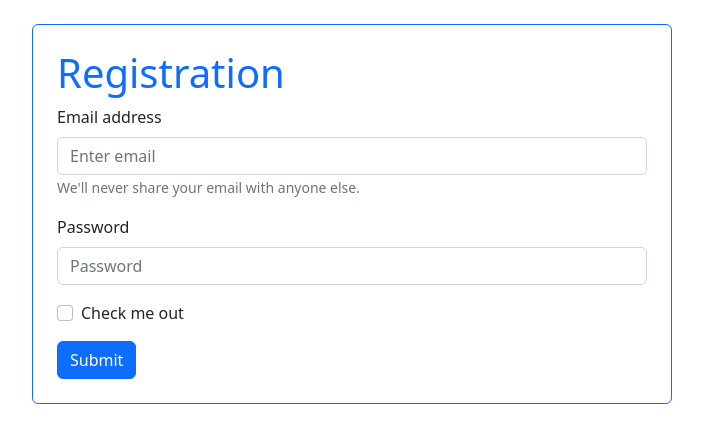
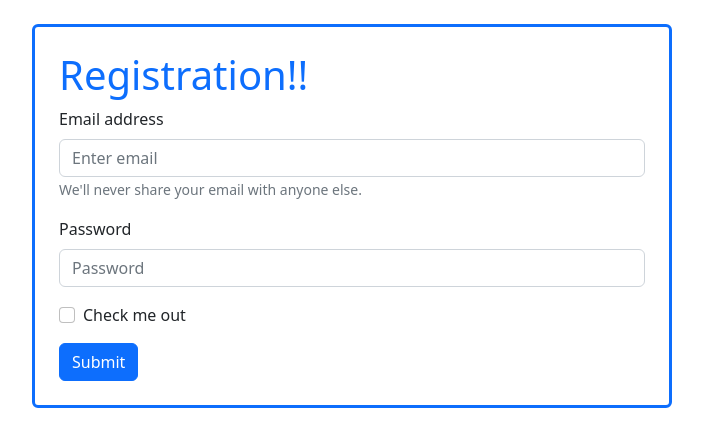
Before and after one commit to CsdSreekanta/email-password-auth, a React (Create React App) app: page / in a window 1280 px wide. Shown: the top 446 px of the page, without its empty margins (288-991 px from the left). Built offline with nearby package versions, Linux system fonts and the light colour scheme.

Commit message:
some changes added

```diff
--- a/src/App.js
+++ b/src/App.js
@@ -4,6 +4,7 @@ import app from "./firebase.init";
 import { getAuth } from "firebase/auth";
 import Button from 'react-bootstrap/Button';
 import Form from 'react-bootstrap/Form';
+
 
 const auth = getAuth(app);
 
@@ -23,8 +24,8 @@ function App() {
   };
   return (
     <div>
-       <div className="registration w-50 mx-auto mt-4 border border-primary p-4 rounded">
-        <h1 className="text-primary">Registration</h1>
+       <div className="registration w-50 mx-auto mt-4 p-4 border border-3 border-primary rounded">
+        <h1 className="text-primary">Registration!!</h1>
        <Form onSubmit={handleOnSubmit}>
       <Form.Group className="mb-3" controlId="formBasicEmail">
         <Form.Label>Email address</Form.Label>
@@ -41,7 +42,7 @@ function App() {
       <Form.Group className="mb-3" controlId="formBasicCheckbox">
         <Form.Check type="checkbox" label="Check me out" />
       </Form.Group>
-      <Button  variant="primary" type="submit">
+      <Button variant="primary" type="submit">
         Submit
       </Button>
     </Form>
```
